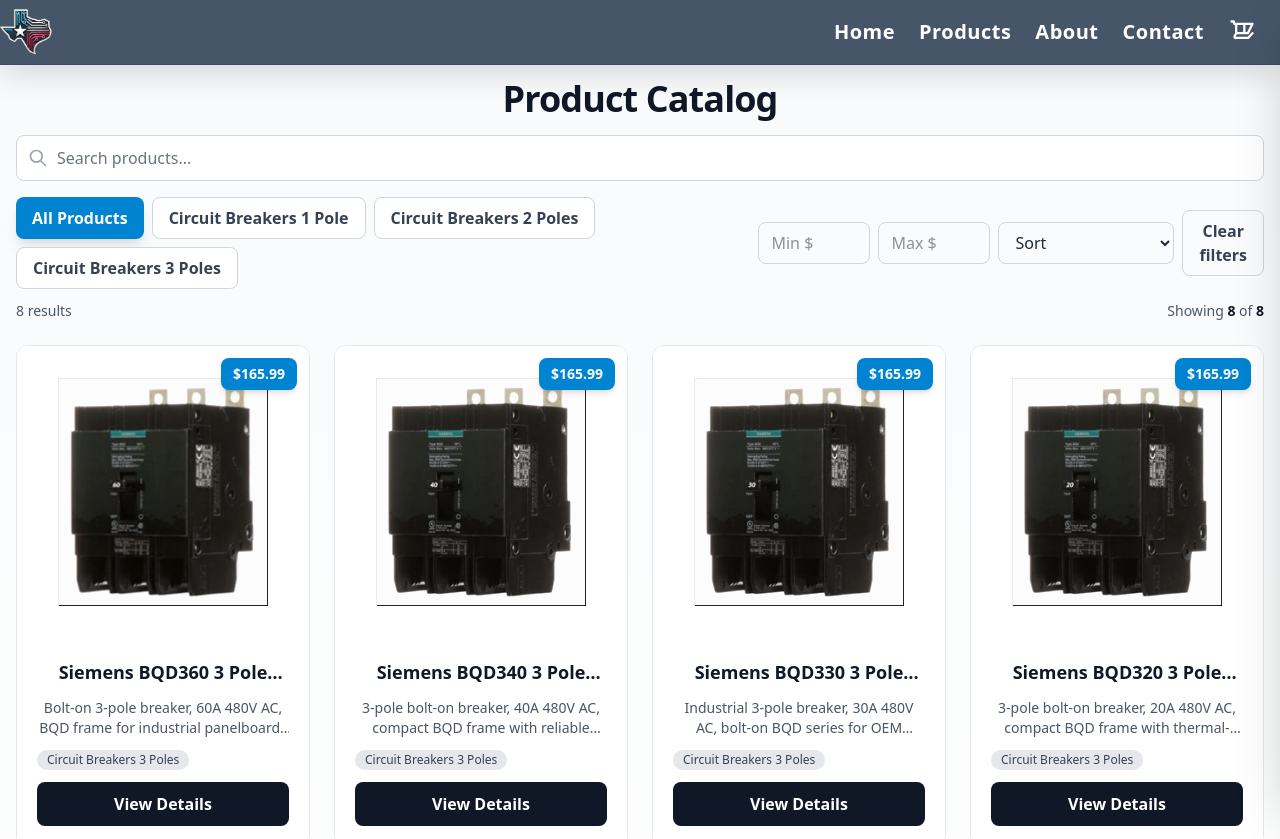
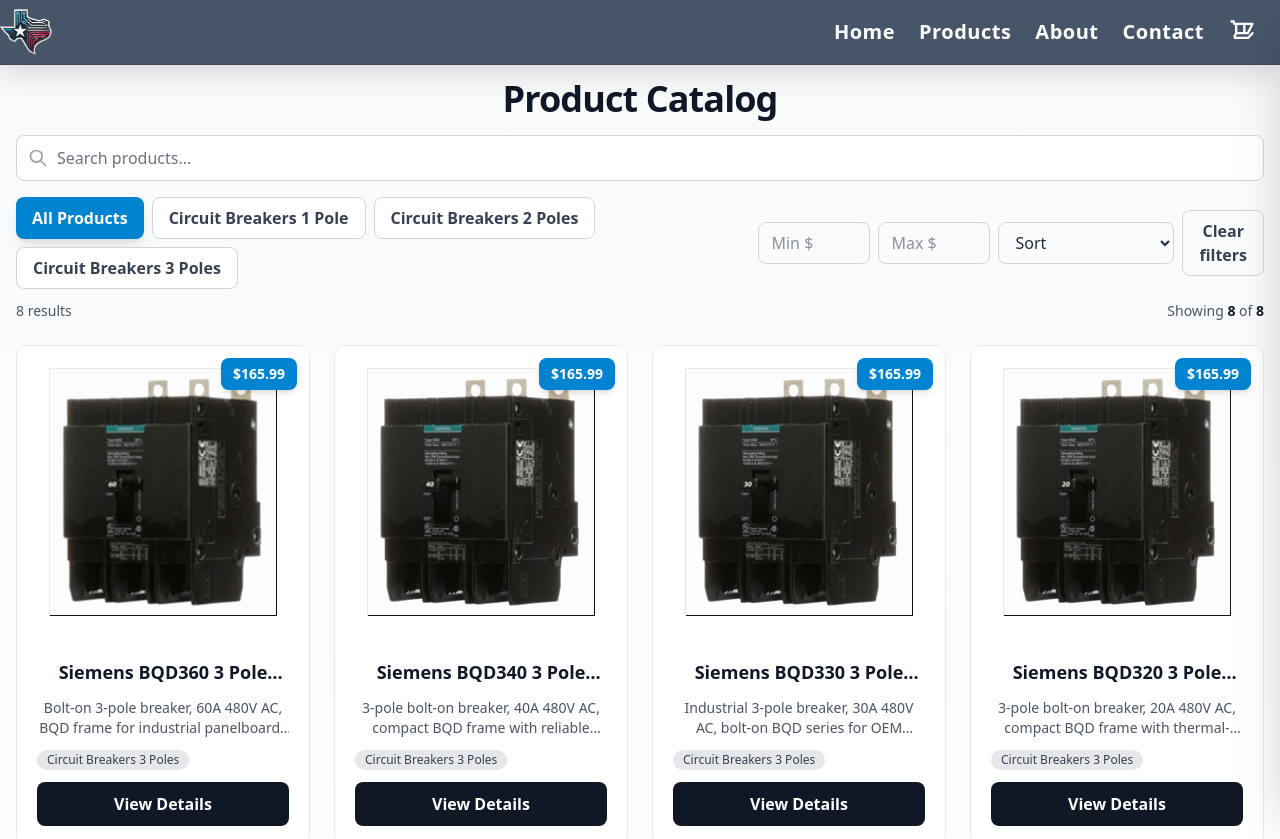
Before and after one commit to julioagk/PROTEX-INNOVATION-ENGLISH, a React (Vite) app: page /Catalogo in a window 1280 px wide. Shown: the top 839 px of the page. Built offline with nearby package versions, Linux system fonts and the light colour scheme.

Commit message:
Center product images better to hide black borders

```diff
--- a/src/componentes/Catalogo.jsx
+++ b/src/componentes/Catalogo.jsx
@@ -202,8 +202,8 @@
                   src={resolveImageSrc(product.image || product.imagen)}
                   alt={product.title || product.nombre}
                   loading="lazy"
-                  className="object-contain w-full h-full p-8 transition-transform duration-300 group-hover:scale-110 brightness-105"
-                  style={{ imageRendering: '-webkit-optimize-contrast', maxWidth: '100%', maxHeight: '100%', filter: 'brightness(1.05) contrast(0.98)' }}
+                  className="object-contain w-[85%] h-[85%] transition-transform duration-300 group-hover:scale-105"
+                  style={{ imageRendering: '-webkit-optimize-contrast', filter: 'brightness(1.05) contrast(0.98)' }}
                   onError={(e) => {
                     e.target.onerror = null;
                     e.target.src = EMPTY_PNG;
```
